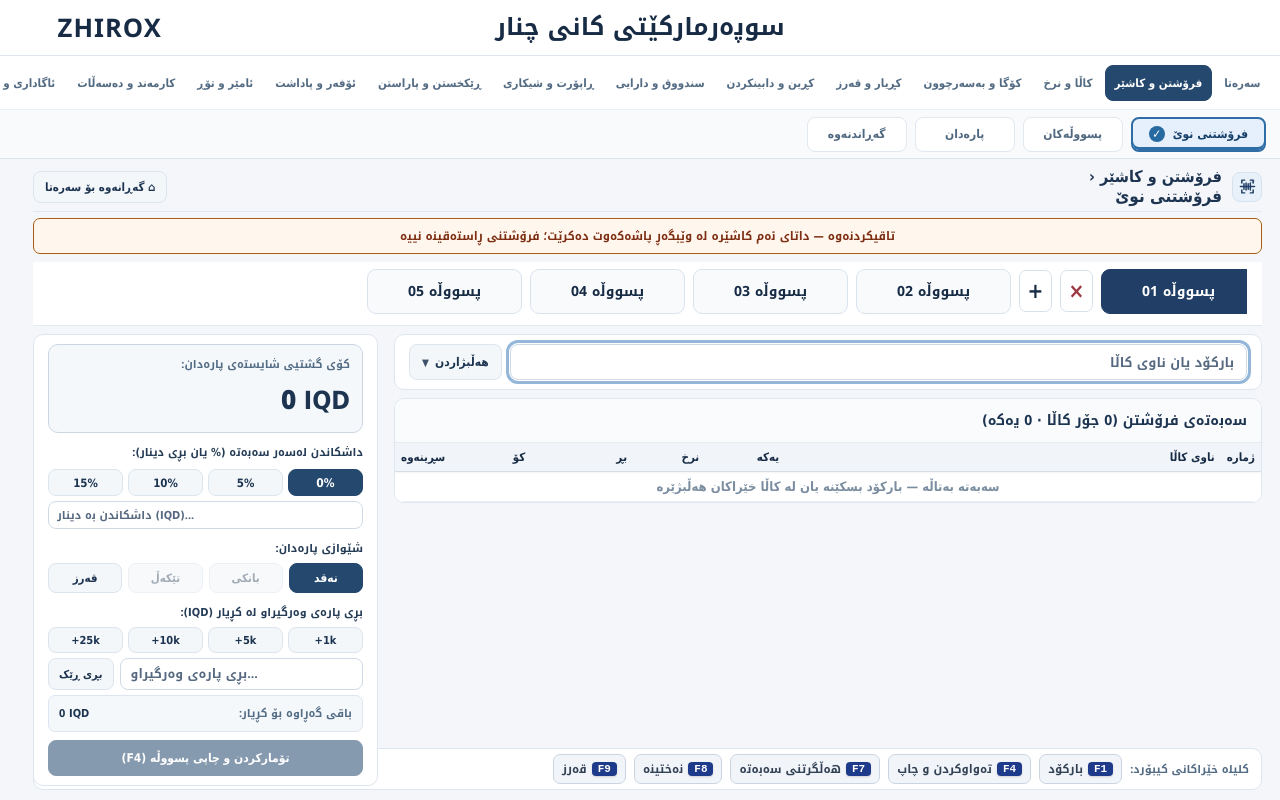
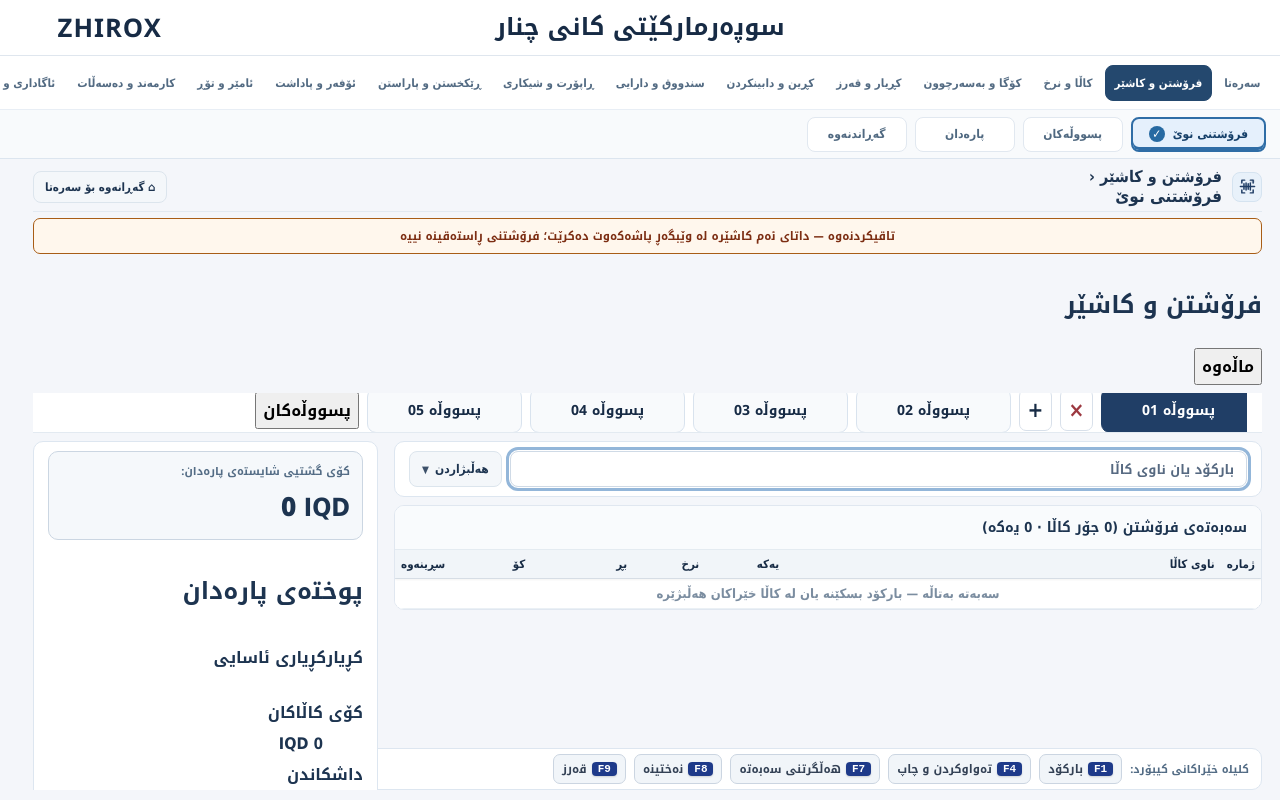
Before and after one commit to arambarzani07/zhirox371, a React (Vite) app: page / in a window 1280 px wide. Both pictures are taken after a click on the button "فرۆشتن و کاشێر". Built offline with nearby package versions, Linux system fonts and the light colour scheme.

Commit message:
feat(canva-002): add exact Sorani page title, in-place receipt history, and bound payment summary

```diff
--- a/src/components/CashierPos.tsx
+++ b/src/components/CashierPos.tsx
@@ -862,6 +862,12 @@ export const CashierPos: React.FC = () => {
       {/* SUBSECTION 1.1: FAST POS CHECKOUT (فرۆشتنی خێرا) */}
       {activeTab === 'checkout' && (
         <>
+          <div className="canva-pos-page-heading" data-canva-page-heading="002">
+            <h1>فرۆشتن و کاشێر</h1>
+            <button type="button" className="canva-pos-back-home" onClick={() => navigateTo('home')}>
+              ماڵەوە
+            </button>
+          </div>
           <div className="canva-ticket-tabs" role="group" aria-label="پسووڵەکانی هاوکات">
             {[1, 2, 3, 4, 5].map(n => (
               <React.Fragment key={n}>
@@ -891,6 +897,9 @@ export const CashierPos: React.FC = () => {
                 )}
               </React.Fragment>
             ))}
+            <button type="button" className="canva-ticket-history" onClick={() => setActiveTab('receipts')}>
+              پسووڵەکان
+            </button>
           </div>
           {currentShift.status !== 'open' && (
             <div
@@ -1637,6 +1646,19 @@ export const CashierPos: React.FC = () => {
                 )}
               </div>
 
+              {/* The official Canva 002 sidebar puts its payment summary on
+                  the same screen; totals are bound to live demo cart values. */}
+              <h2 className="canva-pos-summary-title">پوختەی پارەدان</h2>
+              <div className="canva-pos-customer-line">
+                <span>کڕیار</span>
+                <strong>{selectedCustomerObj?.name || 'کڕیاری ئاسایی'}</strong>
+              </div>
+              <dl className="canva-pos-totals" aria-label="پوختەی بڕەکانی پارەدان">
+                <div><dt>کۆی کاڵاکان</dt><dd>{money(subtotal)}</dd></div>
+                <div><dt>داشکاندن</dt><dd>{money(discountAmount)}</dd></div>
+                <div className="canva-pos-total-due"><dt>کۆی پارەدان</dt><dd>{money(grandTotal)}</dd></div>
+              </dl>
+
               {/* Quick Discount Selector (% + Direct IQD + Round-down small change) */}
               <div style={{ display: 'flex', flexDirection: 'column', gap: '5px' }}>
                 <div style={{ fontSize: '11px', fontWeight: 800, color: '#243b55' }}>
```
